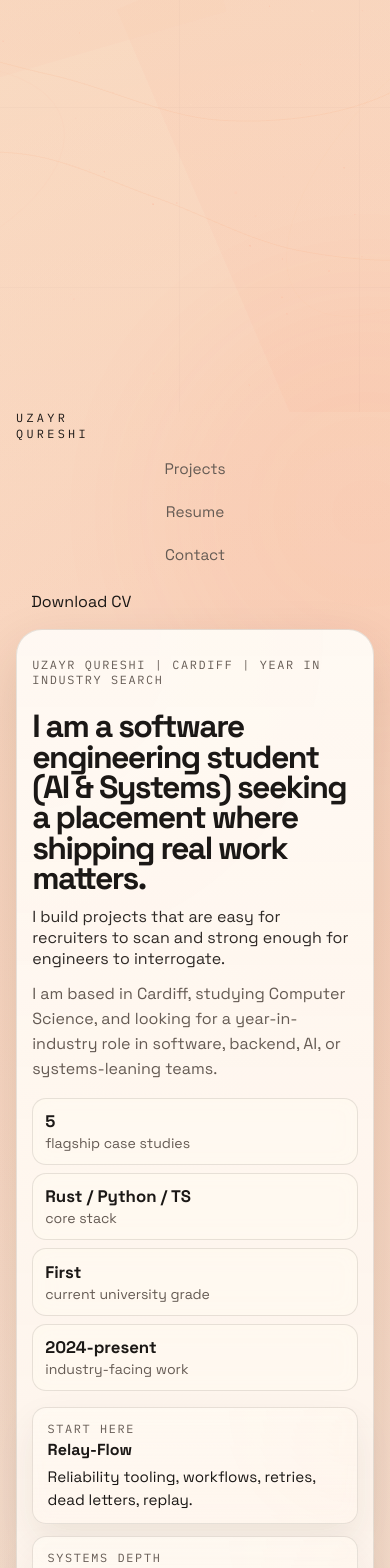
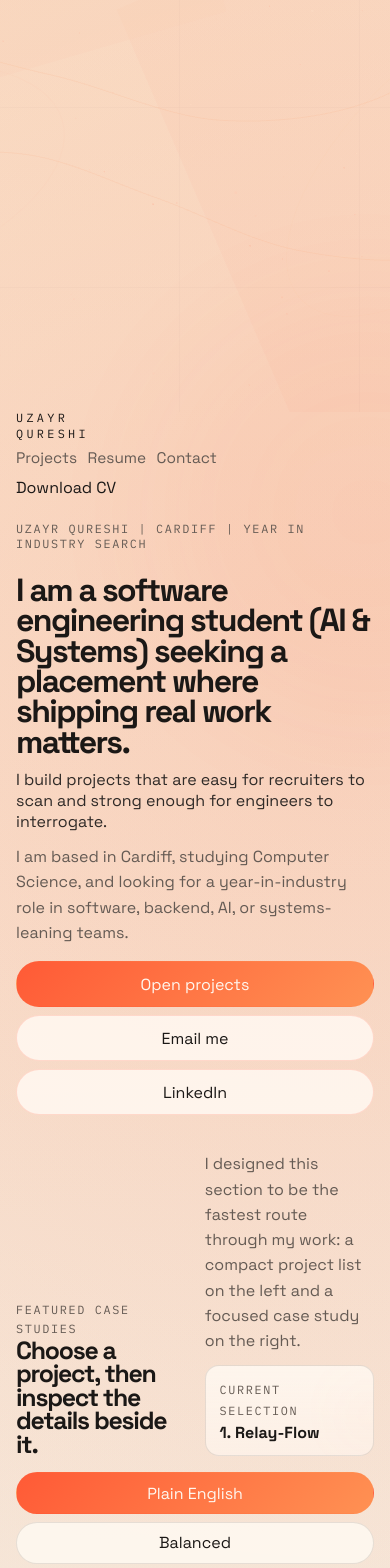
Before and after one commit to mr2buzi/Uzayr, a React (Vite) app: page / in a window 390 px wide. Shown: the part 432-2000 px from the top of the page. Built offline with nearby package versions, Linux system fonts and the light colour scheme.

Commit message:
Simplify mobile top section

```diff
--- a/src/index.css
+++ b/src/index.css
@@ -1196,9 +1196,11 @@ a:focus-visible {
 
   .site-header {
     position: static;
-    display: grid;
-    grid-template-columns: 1fr;
-    gap: 0.65rem;
+    display: flex;
+    flex-direction: column;
+    align-items: flex-start;
+    justify-content: flex-start;
+    gap: 0.4rem;
     padding: 0.65rem 0 0.25rem;
     backdrop-filter: none;
     background: transparent;
@@ -1214,25 +1216,27 @@ a:focus-visible {
   .site-nav {
     display: flex;
     flex-wrap: wrap;
-    width: 100%;
-    gap: 0.5rem;
+    align-items: center;
+    justify-content: flex-start;
+    width: auto;
+    gap: 0.9rem;
     padding-bottom: 0;
   }
 
   .site-nav a {
     display: inline-flex;
     align-items: center;
-    justify-content: center;
-    min-height: 2.3rem;
-    padding: 0.35rem 0;
+    justify-content: flex-start;
+    min-height: auto;
+    padding: 0.15rem 0;
     border: 0;
     border-radius: 0;
     background: transparent;
   }
 
   .nav-cta {
-    min-height: 2.35rem;
-    padding: 0.55rem 0.95rem;
+    min-height: auto;
+    padding: 0.15rem 0;
     border-radius: 0;
     border: 0;
     background: transparent;
@@ -1262,12 +1266,15 @@ a:focus-visible {
     padding: 0.95rem;
   }
 
-  .hero__panel {
+  .hero__copy {
     background: transparent;
-    color: var(--text);
     border: 0;
     box-shadow: none;
     padding: 0;
+  }
+
+  .hero__panel {
+    display: none;
   }
 
   .section {
@@ -1281,25 +1288,17 @@ a:focus-visible {
   }
 
   .hero__intro,
-  .hero__panel-content,
-  .hero__focus-list,
   .case-study,
   .resume-panel {
     gap: 0.75rem;
   }
 
-  .hero__panel .eyebrow,
-  .hero__panel p {
-    color: var(--text-soft);
-  }
-
-  .hero__panel-top {
+  .hero__quickbar {
     display: none;
   }
 
-  .hero__quickbar {
-    grid-template-columns: repeat(2, minmax(0, 1fr));
-    gap: 0.5rem;
+  .hero__highlights {
+    display: none;
   }
 
   .hero__actions {
@@ -1427,21 +1426,17 @@ a:focus-visible {
 
 @media (max-width: 560px) {
   .site-header {
-    gap: 0.55rem;
+    gap: 0.3rem;
   }
 
   .site-nav {
-    gap: 0.4rem;
+    gap: 0.65rem;
   }
 
   .nav-cta,
   .hero__actions a,
   .site-nav a {
-    width: 100%;
-  }
-
-  .hero__quickbar {
-    grid-template-columns: 1fr;
+    width: auto;
   }
 
   .segmented-control,
```
